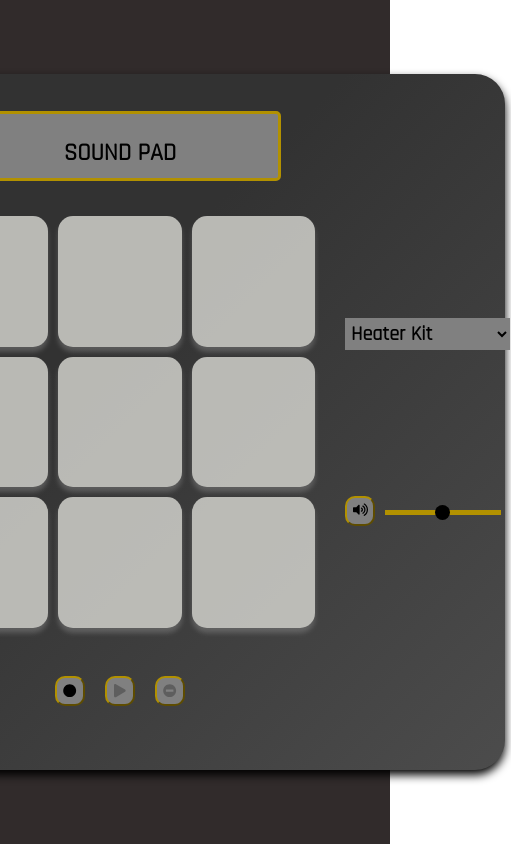
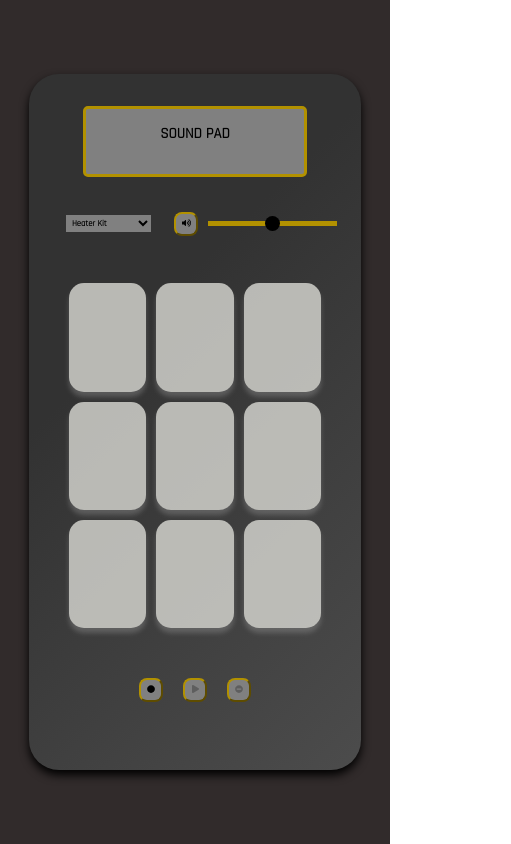
Before and after one commit to fsamiker/music-pad, a Vue app: page / in a window 390 px wide. Shown: the whole page, 511 px wide, since content can reach past the window. Built offline with nearby package versions, Linux system fonts and the light colour scheme.

Commit message:
Updated mobile friendly style

```diff
--- a/public/index.html
+++ b/public/index.html
@@ -8,7 +8,7 @@
     <link href="https://fonts.googleapis.com/css2?family=Rajdhani&display=swap" rel="stylesheet">
     <title><%= htmlWebpackPlugin.options.title %></title>
   </head>
-  <body style="margin:0; height:100vh;">
+  <body style="margin:0;">
     <noscript>
       <strong>We're sorry but <%= htmlWebpackPlugin.options.title %> doesn't work properly without JavaScript enabled. Please enable it to continue.</strong>
     </noscript>
--- a/src/App.vue
+++ b/src/App.vue
@@ -17,13 +17,18 @@ export default {
 
 <style>
 #app {
+  overflow: hidden;
+  position: fixed;
+  height: 100%;
+  width: 100%;
+  left: 0;
+  top: 0;
   font-family: Avenir, Helvetica, Arial, sans-serif;
   -webkit-font-smoothing: antialiased;
   -moz-osx-font-smoothing: grayscale;
   display: grid;
   place-items: center;
   text-align: center;
-  height: 100%;
   color: #2c3e50;
   background-color: #312b2b;
 }
--- a/src/components/MusicPad.vue
+++ b/src/components/MusicPad.vue
@@ -126,6 +126,7 @@ export default {
       playRecording: function() {
         this.play = !this.play;
         var audio = new Audio(this.recordedAudio[0]);
+        audio.preload = "auto";
         var i = 1;
 
         audio.play();
@@ -153,11 +154,12 @@ export default {
 
 <style scoped>
 .pad {
+  position: relative;
     display: grid;
-    grid-template-columns: repeat(3, 1fr) 25%;
-    grid-template-rows: 15% repeat(3, 1fr) 15%;
-    height: clamp(600px, 80%, 750px);
-    width: clamp(600px, 80%, 750px);
+    grid-template-columns: repeat(3, 1fr);
+    grid-template-rows: 15%  10% repeat(3, 1fr) 15%;
+    height: clamp(500px, 80%, 800px);
+    width: clamp(300px, 80%, 750px);
     background-color: #000000;
     background-image: linear-gradient(315deg, #4c4c4c 0%, #323232 65%);
     border-radius: 30px;
@@ -169,12 +171,15 @@ export default {
     grid-column: 1 / span 3;
     display: grid;
     place-items: center;
-    padding-top: 20px;
+    padding-top: 2vh;
+    height: 80%;
 }
 
 .status-display h2 {
   font-family: 'Rajdhani', sans-serif;
-  height: calc(100% - 20px);
+  font-size: calc(14px + (26 - 14) * ((100vw - 300px) / (1600 - 300)));
+  line-height: calc(1.3em + (1.5 - 1.2) * ((100vw - 300px)/(1600 - 300)));
+  height: 80%;
   width: 70%;
   margin: 0;
   background-color: grey;
@@ -189,7 +194,7 @@ export default {
   gap: 10px;
   margin: 30px;
   grid-column: 1 / span 3;
-  grid-row: 2 / span 3;
+  grid-row: 3 / span 3;
   display: grid;
   grid-template-columns: repeat(3, 1fr);
   grid-template-rows: repeat(3, 1fr);
@@ -198,23 +203,23 @@ export default {
 
 .settings {
   display: grid;
-  grid-column: 4;
-  grid-row: 2 / span 3;
+  grid-template-columns: 1fr 1fr;
+  white-space: nowrap;
+  grid-column: 1 / span 3;
+  grid-row: 2;
   place-items: center;
-  margin: 40% 20% 40% 0;
-
+  margin: 2vh 1vw 1vh 1vw;
 }
 
 .recorder {
   grid-column: 1 / span 3;
-  grid-row: 5;
+  grid-row: 6;
   display: grid;
   place-items: center;
 }
 
 div#record-sequence {
   overflow: auto;
-  width: 400px;
   white-space: nowrap;
   height: 60%;
 }
@@ -235,12 +240,13 @@ ul li{
 .recorder button {
   padding: 0;
   text-align: center;
-  height: 30px;
-  width: 30px;
+  height: 1.5rem;
+  width: 1.5rem;
   background-color: grey;
-  border-radius: 10px;
+  border-radius: 0.5rem;
   border-color: #b29100;
   margin: 0 10px 0 10px;
+  font-size: 0.5rem;
 }
 
 button.red {
@@ -254,7 +260,8 @@ button.black {
 select {
   font-family: 'Rajdhani', sans-serif;
   font-weight: bold;
-  font-size: 20px;
+  font-size: calc(8px + (16 - 8) * ((100vw - 300px) / (1600 - 300)));
+  line-height: calc(1.3em + (1.5 - 1.2) * ((100vw - 300px)/(1600 - 300)));
   color: black;
   border: 0;
   padding: 2px;
--- a/src/components/SoundButton.vue
+++ b/src/components/SoundButton.vue
@@ -1,7 +1,7 @@
 <template>
   <label>
     <button class=" sound-btn btn"
-    @click="playSound"
+    @click="playSound(this)"
     v-bind:id = "buttonData.key[0] + buttonData.key[1]"
     :style="cssStyle">
       <span></span>
@@ -27,6 +27,7 @@ export default {
   },
   mounted: function() {
     this.audio = new Audio(this.buttonData.sound.url);
+    this.audio.preload = "auto";
     this.changeVolume();
   },
   watch: {
@@ -35,7 +36,8 @@ export default {
     }
   },
   methods: {
-    playSound: function() {
+    playSound: function(button) {
+      console.log(button);
       this.audio.play();
       this.$emit('message', `Played: ${this.buttonData.sound.id}`);
       this.$emit('record', this.buttonData.color, this.buttonData.sound.url);
--- a/src/components/VolumeSlider.vue
+++ b/src/components/VolumeSlider.vue
@@ -43,17 +43,18 @@ export default {
 }
 
 .slidecontainer input {
-  width: 70%;
+  width: minmax(25vw, 70%);
   margin: 10px;
 }
 
 .slidecontainer button {
   padding: 0;
   text-align: center;
-  height: 30px;
-  width: 30px;
+  font-size: 0.5rem;
+  height: 1.5rem;
+  width: 1.5rem;
   background-color: grey;
-  border-radius: 10px;
+  border-radius: 0.5rem;
   border-color: #b29100;
 }
 
```
Also changed, not shown: 1 other file (tests, documents, lock files or other folders).
